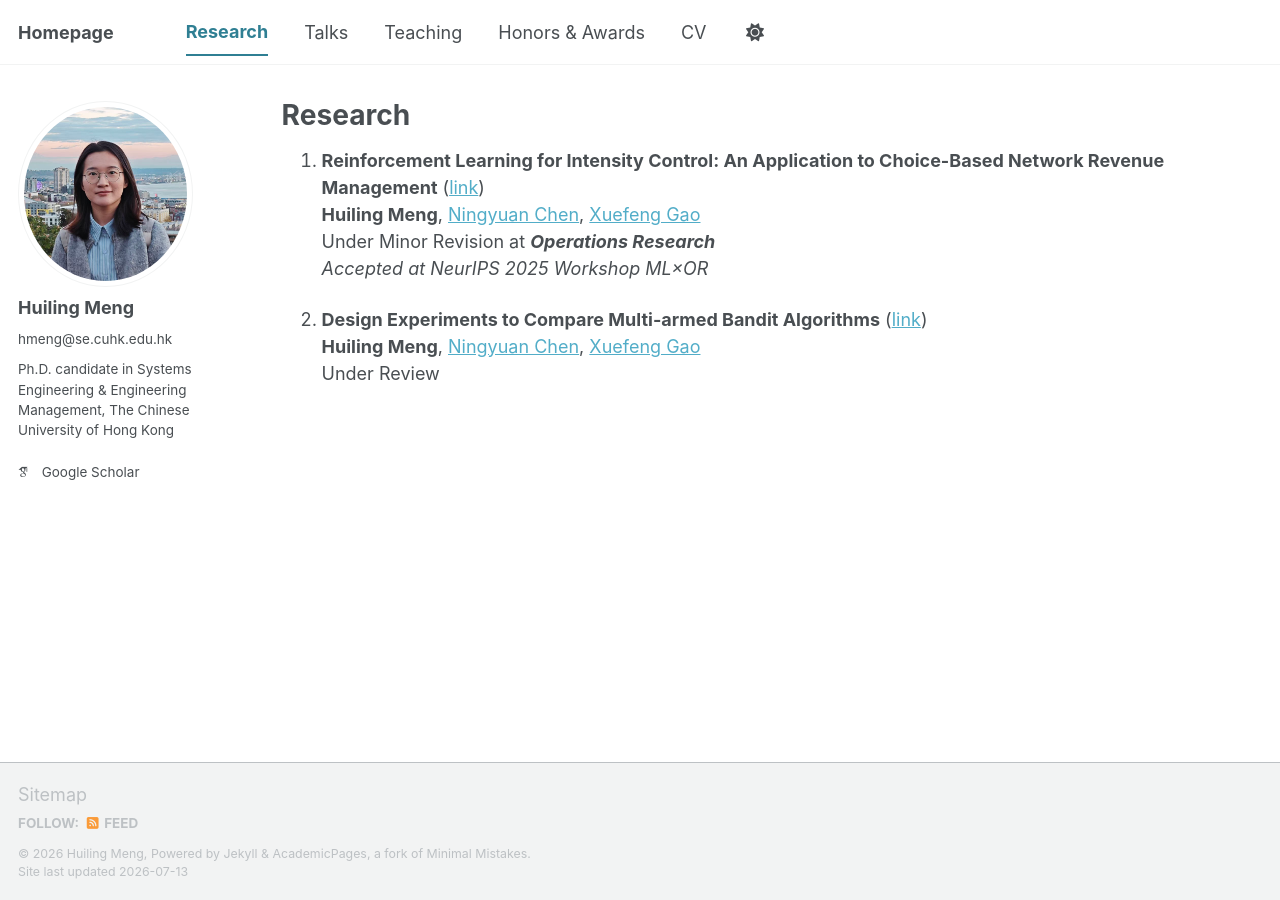
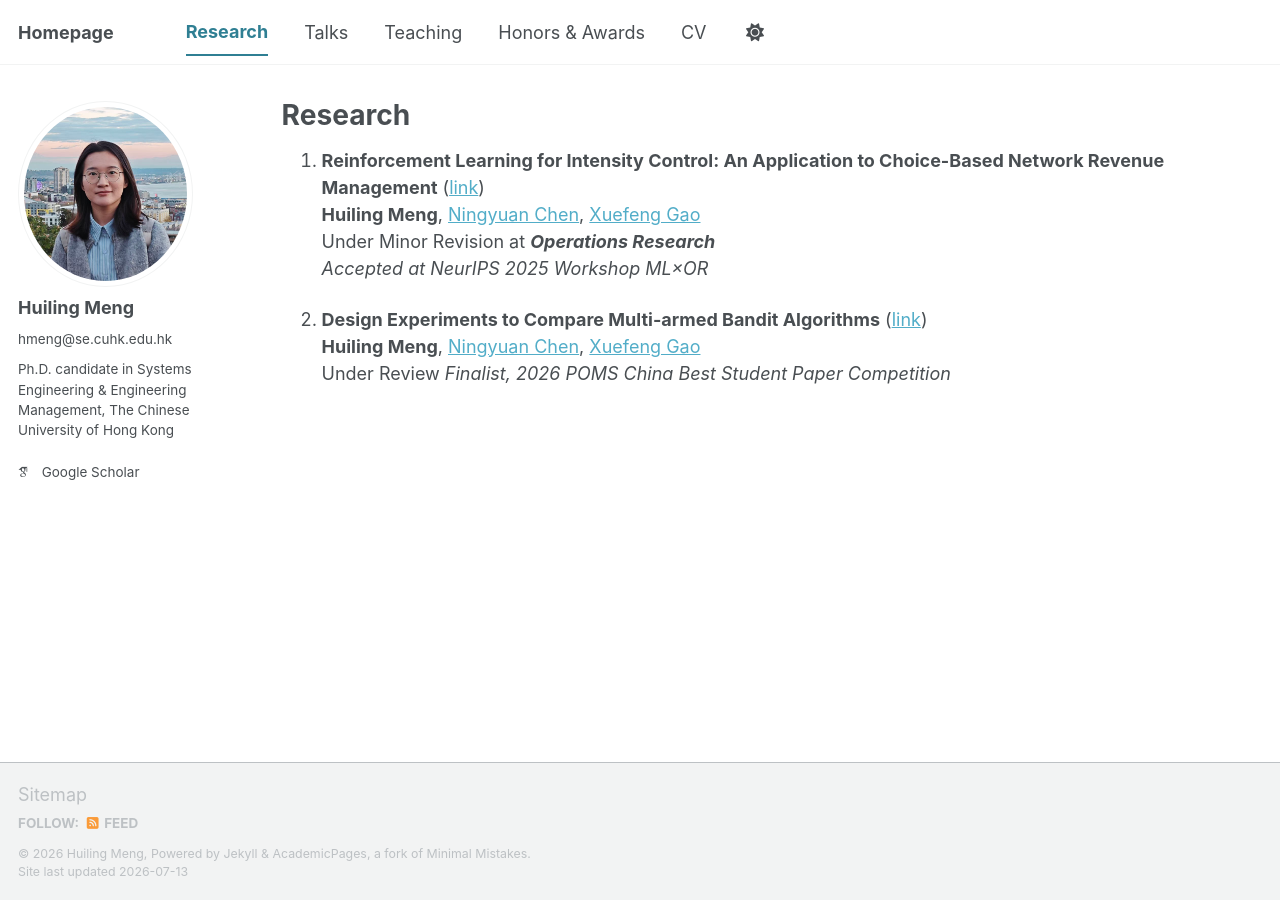
Before and after one commit to huilingmeng/huilingmeng.github.io, a Jekyll site: the page built from _pages/research.md, in a window 1280 px wide. Built offline with Jekyll 4.4.1, drawn with Linux system fonts in a browser that asks for light colours; some web fonts are replaced; a script bundle is joined from its source files by our own code; library files that are not in the unit come from our copies.

Commit message:
Add finalist status to research paper entry
Added recognition for finalist status in the 2026 POMS China Best Student Paper Competition.

```diff
--- a/_pages/research.md
+++ b/_pages/research.md
@@ -14,3 +14,4 @@ author_profile: true
 2. **Design Experiments to Compare Multi-armed Bandit Algorithms** ([link](https://arxiv.org/abs/2603.05919))
    **Huiling Meng**, [Ningyuan Chen](http://individual.utoronto.ca/ningyuanchen), [Xuefeng Gao](https://www1.se.cuhk.edu.hk/~xfgao/)
    Under Review
+   *Finalist, 2026 POMS China Best Student Paper Competition*
```
